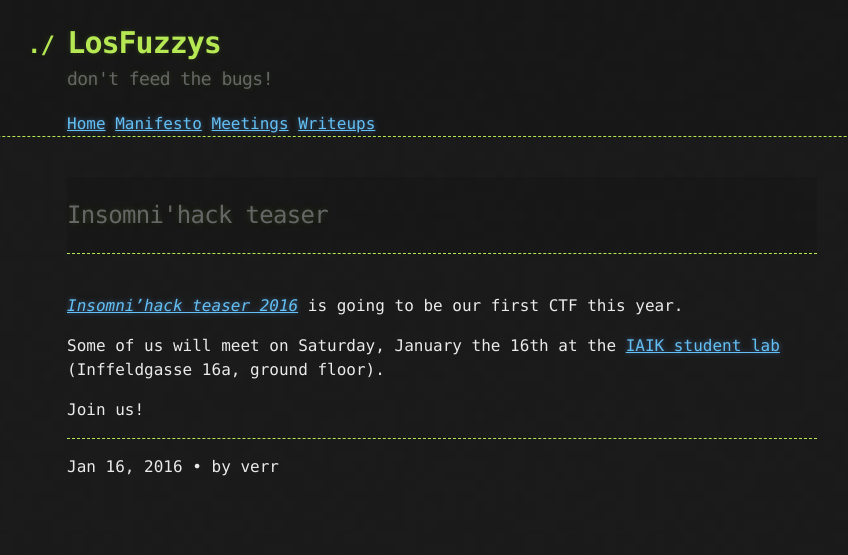
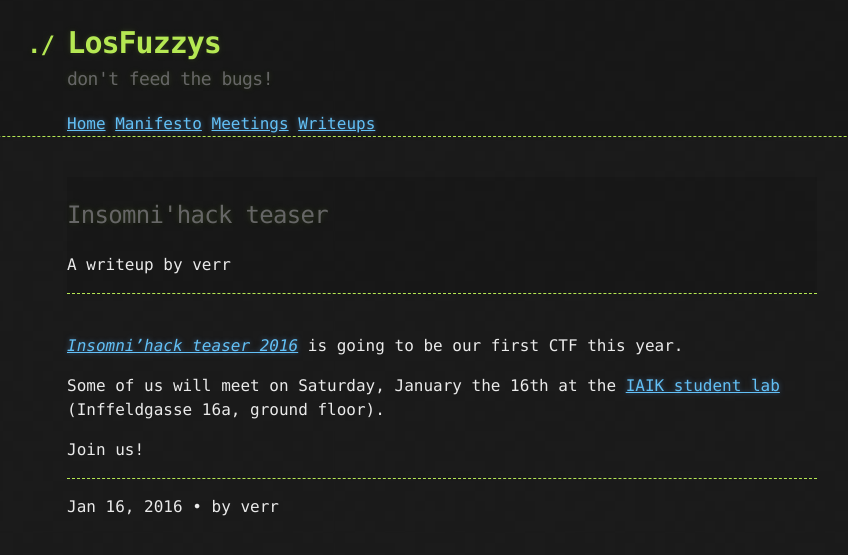
Before and after one commit to mtps3/Mtps3.github.io, a Jekyll site: the page built from _posts/2016-01-16-insomnihack-teaser.md, in a window 1280 px wide. Shown: the top 555 px of the page, without its empty margins (198-1046 px from the left). Built offline with Jekyll 4.4.1, drawn with Linux system fonts in a browser that asks for light colours.

Commit message:
added attribution on top of writeup

```diff
--- a/_layouts/post.html
+++ b/_layouts/post.html
@@ -5,6 +5,7 @@
 
   <header class="post-header">
     <h2>{{ page.title }}</h2>
+    {% if page.author %}<p class="meta">A writeup by {{ page.author }}</p>{% endif %}
     <!--<p class="meta">{{ page.date | date: "%b %-d, %Y" }}{% if page.author %} • {{ page.author }}{% endif %}{% if page.meta %} • {{ page.meta }}{% endif %}</p> -->
   </header>
 
```
